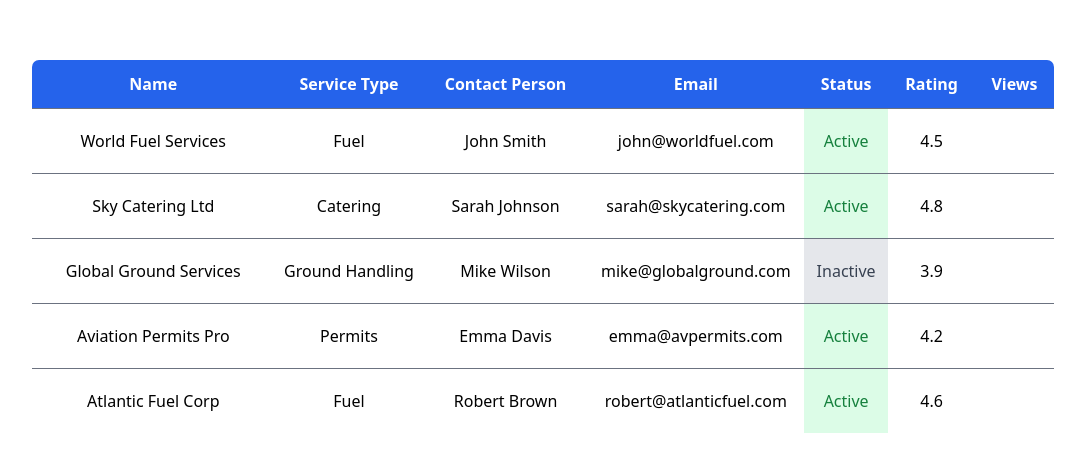
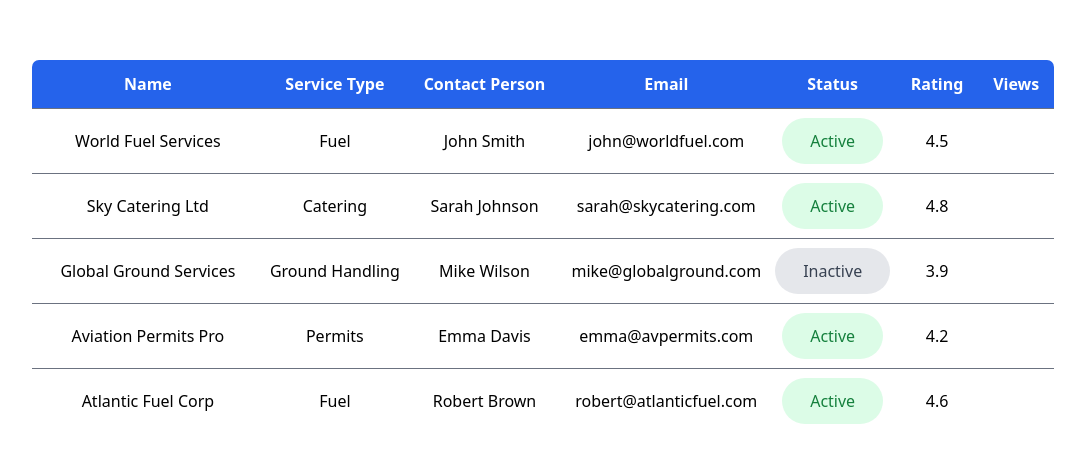
Before and after one commit to TanmayVidhate/VendorManagement, a React (Vite) app: page / in a window 1280 px wide. Shown: the part 154-626 px from the top of the page, without its empty margins (97-1182 px from the left). Built offline with nearby package versions, Linux system fonts and the light colour scheme.

Commit message:
add tailwindcss

```diff
--- a/src/Components/VendorTableRow.jsx
+++ b/src/Components/VendorTableRow.jsx
@@ -16,9 +16,8 @@
                             <td>{serviceType}</td>
                             <td>{contactPerson}</td>
                             <td>{email}</td>
-                            <td className={
-                                status === "Active" ? "bg-green-100 text-green-700" : "bg-gray-200 text-gray-700"
-                            }>{status}</td>
+                            <td >
+                                <span className={`px-7 py-3 rounded-full text-justify  ${status === "Active" ? "bg-green-100 text-green-700" : "bg-gray-200 text-gray-700"}`} >{status}</span></td>
                             <td >{rating}</td>
 
                         </tr>
```
